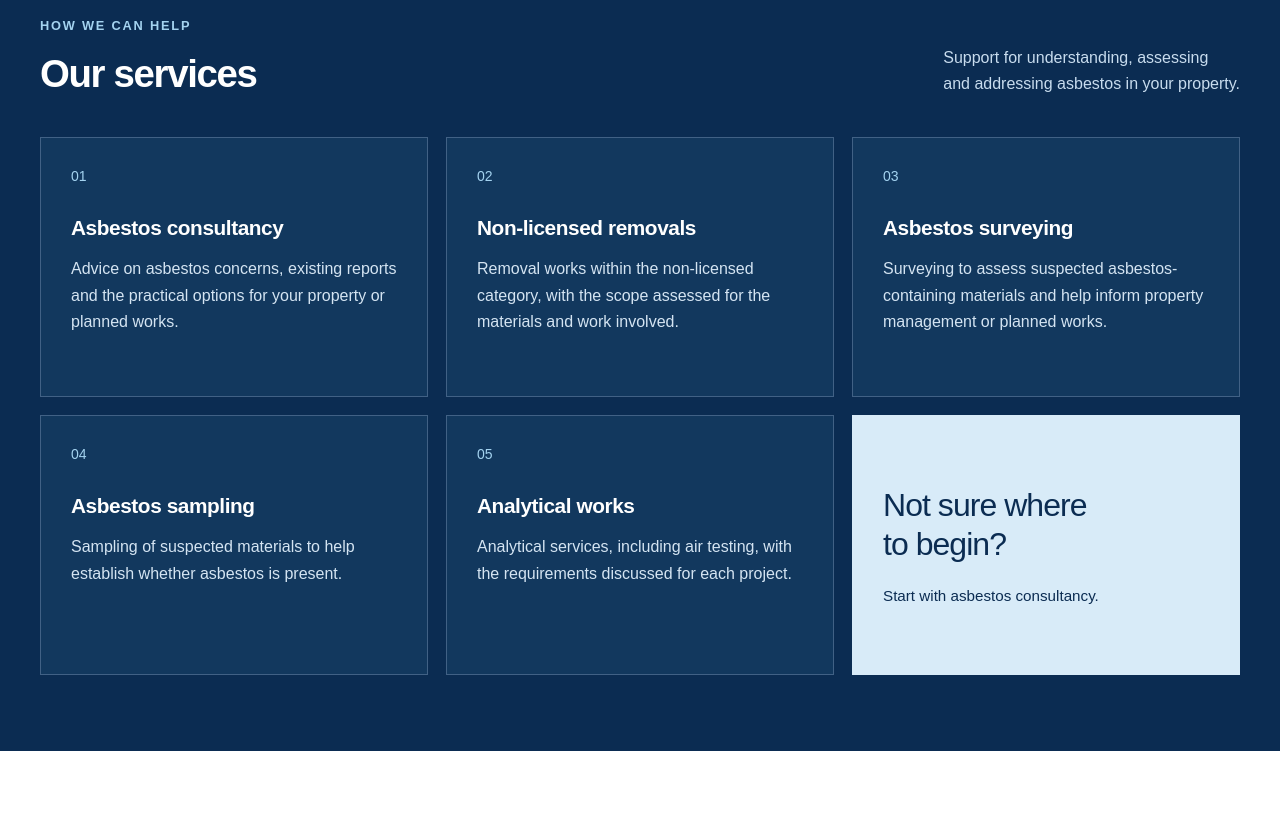
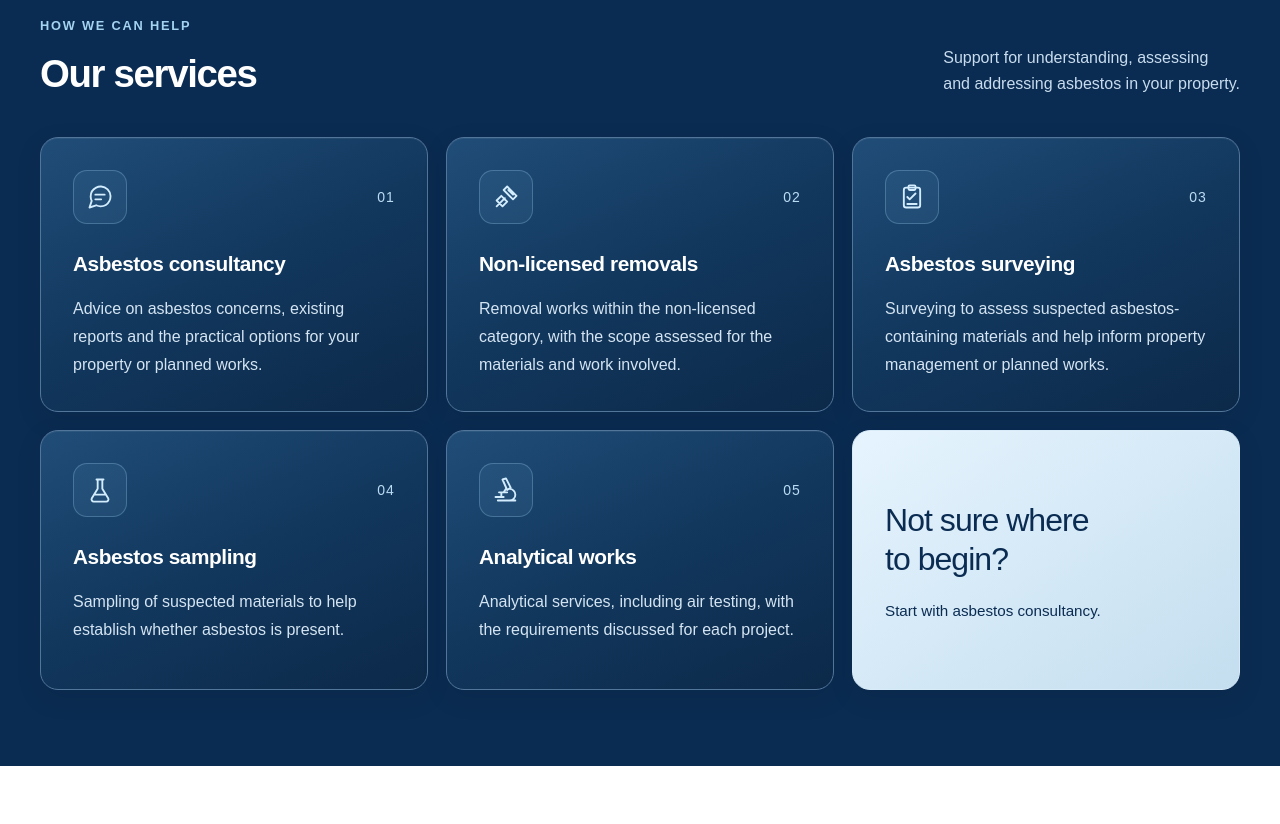
Before and after one commit to Fauxy85/Website, a website: page index.html in a window 1280 px wide. Shown: the part 760-1584 px from the top of the page. Drawn offline with Linux system fonts and the light colour scheme.

Commit message:
Polish service cards with blue gradients and matching icons

```diff
--- a/index.html
+++ b/index.html
@@ -41,11 +41,11 @@
     <section class="services" id="services" aria-labelledby="services-title"><div class="wrap">
       <div class="section-heading"><div><p class="eyebrow">HOW WE CAN HELP</p><h2 id="services-title">Our services</h2></div><p>Support for understanding, assessing<br class="desktop-break"> and addressing asbestos in your property.</p></div>
       <div class="service-grid">
-        <article class="service"><span class="number">01</span><h3>Asbestos consultancy</h3><p>Advice on asbestos concerns, existing reports and the practical options for your property or planned works.</p></article>
-        <article class="service"><span class="number">02</span><h3>Non-licensed removals</h3><p>Removal works within the non-licensed category, with the scope assessed for the materials and work involved.</p></article>
-        <article class="service"><span class="number">03</span><h3>Asbestos surveying</h3><p>Surveying to assess suspected asbestos-containing materials and help inform property management or planned works.</p></article>
-        <article class="service"><span class="number">04</span><h3>Asbestos sampling</h3><p>Sampling of suspected materials to help establish whether asbestos is present.</p></article>
-        <article class="service"><span class="number">05</span><h3>Analytical works</h3><p>Analytical services, including air testing, with the requirements discussed for each project.</p></article>
+        <article class="service"><div class="service-top"><span class="service-icon"><svg xmlns="http://www.w3.org/2000/svg" width="28" height="28" viewBox="0 0 24 24" fill="none" stroke="currentColor" stroke-width="1.6" stroke-linecap="round" stroke-linejoin="round" aria-hidden="true" focusable="false"><path d="M21 11.5a8.4 8.4 0 0 1-.9 3.8 8.5 8.5 0 0 1-7.6 4.7 8.4 8.4 0 0 1-3.8-.9L3 21l1.9-5.7a8.4 8.4 0 0 1-.9-3.8 8.5 8.5 0 0 1 4.7-7.6 8.4 8.4 0 0 1 3.8-.9h.5a8.5 8.5 0 0 1 8 8v.5Z"/><path d="M8 10h8M8 14h5"/></svg></span><span class="number">01</span></div><h3>Asbestos consultancy</h3><p>Advice on asbestos concerns, existing reports and the practical options for your property or planned works.</p></article>
+        <article class="service"><div class="service-top"><span class="service-icon"><svg xmlns="http://www.w3.org/2000/svg" width="28" height="28" viewBox="0 0 24 24" fill="none" stroke="currentColor" stroke-width="1.6" stroke-linecap="round" stroke-linejoin="round" aria-hidden="true" focusable="false"><path d="m14 6 4 4M4 20l7-7M10 6l3-3 8 8-3 3zM8 11l5 5-4 4-5-5z"/></svg></span><span class="number">02</span></div><h3>Non-licensed removals</h3><p>Removal works within the non-licensed category, with the scope assessed for the materials and work involved.</p></article>
+        <article class="service"><div class="service-top"><span class="service-icon"><svg xmlns="http://www.w3.org/2000/svg" width="28" height="28" viewBox="0 0 24 24" fill="none" stroke="currentColor" stroke-width="1.6" stroke-linecap="round" stroke-linejoin="round" aria-hidden="true" focusable="false"><rect x="5" y="4" width="14" height="17" rx="2"/><rect x="9" y="2" width="6" height="4" rx="1"/><path d="m8 12 2 2 5-5M8 18h8"/></svg></span><span class="number">03</span></div><h3>Asbestos surveying</h3><p>Surveying to assess suspected asbestos-containing materials and help inform property management or planned works.</p></article>
+        <article class="service"><div class="service-top"><span class="service-icon"><svg xmlns="http://www.w3.org/2000/svg" width="28" height="28" viewBox="0 0 24 24" fill="none" stroke="currentColor" stroke-width="1.6" stroke-linecap="round" stroke-linejoin="round" aria-hidden="true" focusable="false"><path d="m9 3 6 0M10 3v8l-5 8a2 2 0 0 0 1.7 3h10.6a2 2 0 0 0 1.7-3l-5-8V3M8 16h8"/></svg></span><span class="number">04</span></div><h3>Asbestos sampling</h3><p>Sampling of suspected materials to help establish whether asbestos is present.</p></article>
+        <article class="service"><div class="service-top"><span class="service-icon"><svg xmlns="http://www.w3.org/2000/svg" width="28" height="28" viewBox="0 0 24 24" fill="none" stroke="currentColor" stroke-width="1.6" stroke-linecap="round" stroke-linejoin="round" aria-hidden="true" focusable="false"><path d="m9 3 3-1 4 8-3 2zM12 11l-2 3M6 14h7M8 14v4M5 21h15M15 11a5 5 0 0 1 0 10M3 18h7"/></svg></span><span class="number">05</span></div><h3>Analytical works</h3><p>Analytical services, including air testing, with the requirements discussed for each project.</p></article>
         <div class="service service-note"><p>Not sure where<br>to begin?</p><span>Start with asbestos consultancy.</span></div>
       </div>
     </div></section>
--- a/styles.css
+++ b/styles.css
@@ -7,3 +7,47 @@
 @media(max-width:900px){.wrap{width:calc(100% - 40px)}.hero{grid-template-columns:1fr 1fr;gap:20px}.hero h1{font-size:3rem}.service-grid{grid-template-columns:repeat(2,1fr)}.section-heading{align-items:flex-start}.about{gap:35px}.footer .wrap{flex-wrap:wrap}}
 @media(max-width:680px){.header{min-height:110px;align-items:flex-start;padding-top:22px;padding-bottom:22px;flex-direction:column;gap:22px}.brand-mark{font-size:2.25rem}.brand-name{font-size:.8rem}nav{gap:24px;font-size:.875rem}.hero{grid-template-columns:1fr;padding-top:36px;padding-bottom:40px;gap:24px}.hero h1{font-size:clamp(2.6rem,10vw,3.5rem)}.hero-art{grid-row:1}.hero-copy .eyebrow{margin-bottom:18px}.eyebrow{font-size:.75rem}.section-heading{flex-direction:column;gap:16px}.services{padding:44px 0}.service-grid{grid-template-columns:1fr;gap:12px}.service{min-height:0;padding:28px}.number{margin-bottom:18px}.about{padding-top:48px;padding-bottom:48px;grid-template-columns:1fr;gap:38px}.about-art{max-width:340px;width:100%;margin:auto}.contact{grid-template-columns:1fr;gap:20px;padding-top:44px;padding-bottom:44px}.footer .wrap{align-items:flex-start;flex-direction:column;gap:15px}.footer p{margin:0}.desktop-break{display:none}}
 @media(prefers-reduced-motion:reduce){html{scroll-behavior:auto}}
+
+/* Blue depth and consistent service symbols complement ACE's spade branding. */
+.service {
+  border-radius: 18px;
+  padding: 32px;
+  background: linear-gradient(155deg, #204d78 0%, #12385e 48%, #0c2949 100%);
+  border-color: #52759a;
+  box-shadow: 0 8px 24px #04162a24, inset 0 1px 0 #ffffff0f;
+}
+.service-top {
+  display: flex;
+  align-items: center;
+  justify-content: space-between;
+  gap: 20px;
+  margin-bottom: 26px;
+}
+.service-icon {
+  width: 54px;
+  height: 54px;
+  display: inline-flex;
+  align-items: center;
+  justify-content: center;
+  flex-shrink: 0;
+  color: #d3edff;
+  background: #8dc6eb14;
+  border: 1px solid #86b6d75c;
+  border-radius: 14px;
+}
+.service-top .number { margin: 0; color: #badcf3; letter-spacing: .08em; }
+.service h3 { margin-bottom: 18px; }
+.service p { line-height: 1.75; }
+.service-note {
+  background: linear-gradient(145deg, #e6f4fe, #c4deef);
+  border-color: #d8ebf8;
+}
+.service-note p { line-height: 1.2; }
+@media (hover: hover) and (prefers-reduced-motion: no-preference) {
+  article.service { transition: border-color .2s ease, box-shadow .2s ease; }
+  article.service:hover { border-color: #90c5e9; box-shadow: 0 8px 24px #04162a24, inset 0 0 0 1px #90c5e93b; }
+}
+@media (max-width: 680px) {
+  .service { padding: 28px; border-radius: 16px; }
+  .service-top { margin-bottom: 22px; }
+}
```
